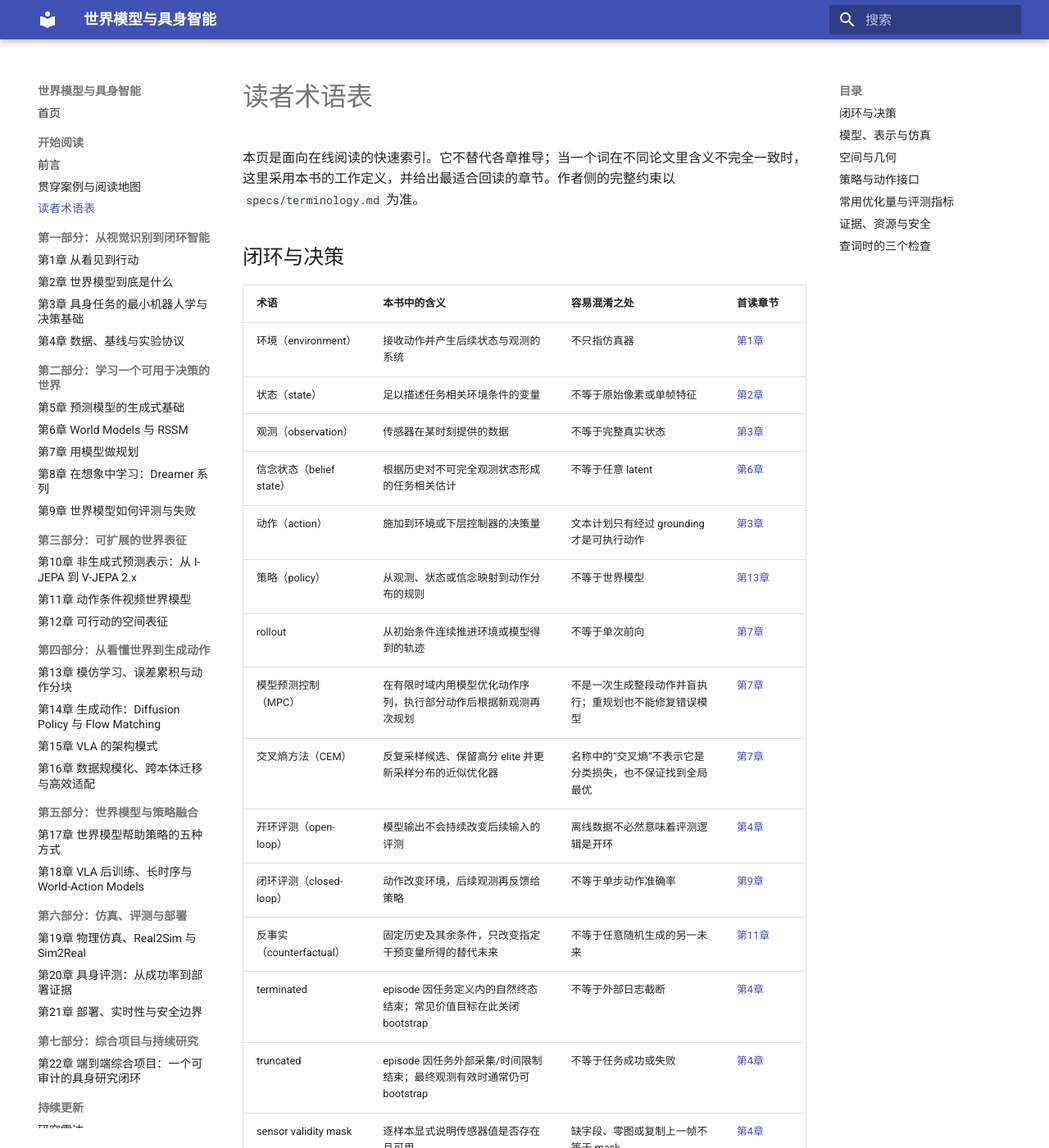
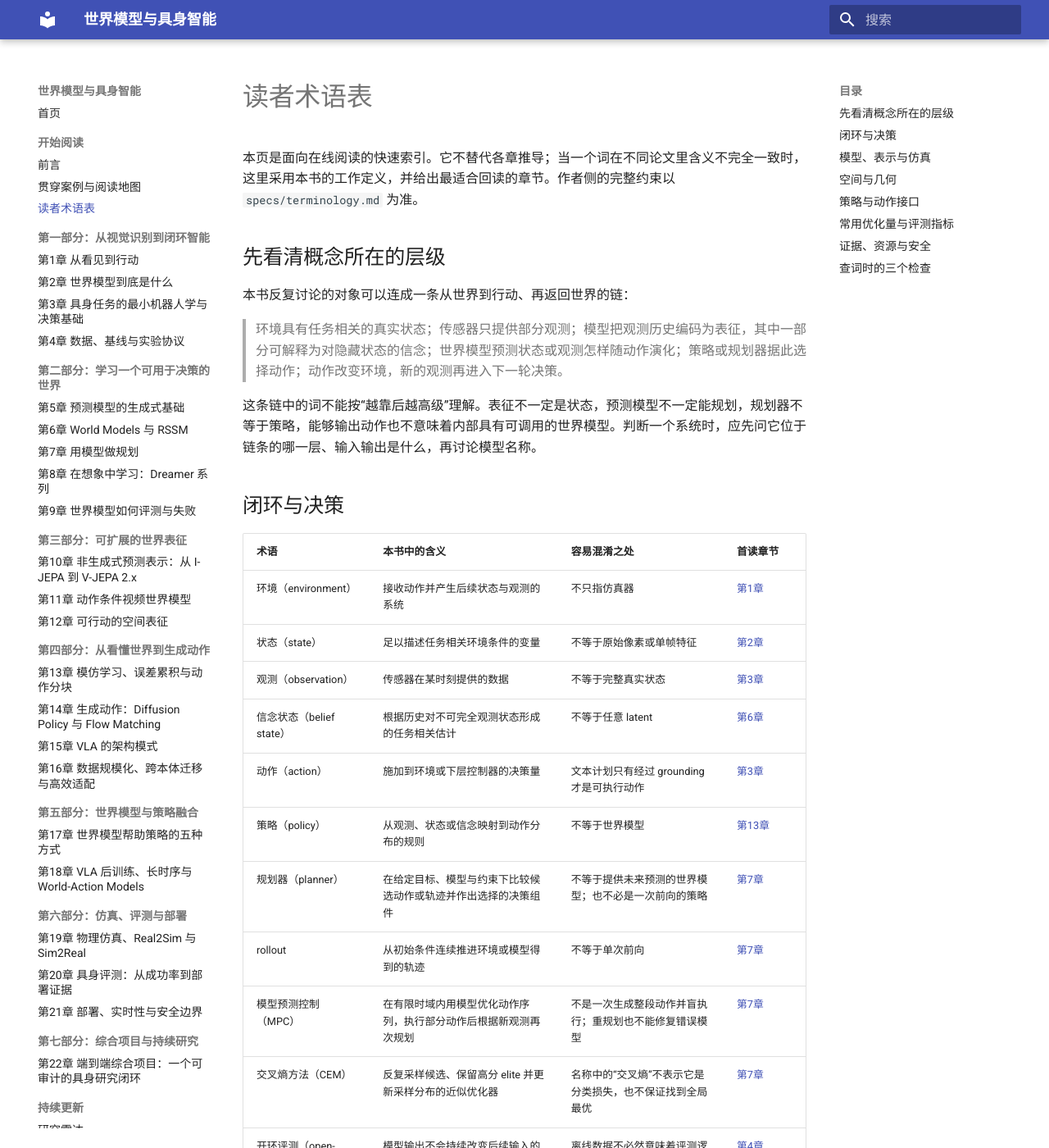
Before and after one commit to dollarser/world-models-and-embodied-ai-book, an MkDocs documentation site: the page built from docs/glossary.md, in a window 1280 px wide and 1400 px high. Shown: the whole window at 82% size. Built offline with MkDocs 1.6.1 and Material for MkDocs 9.7.7, drawn with Linux system fonts in a browser that asks for light colours; some of the changed text lies outside the part shown.

Commit message:
docs: align core terminology across chapters

```diff
--- a/docs/glossary.md
+++ b/docs/glossary.md
@@ -1,6 +1,14 @@
 # 读者术语表
 
 本页是面向在线阅读的快速索引。它不替代各章推导；当一个词在不同论文里含义不完全一致时，这里采用本书的工作定义，并给出最适合回读的章节。作者侧的完整约束以 `specs/terminology.md` 为准。
+
+## 先看清概念所在的层级
+
+本书反复讨论的对象可以连成一条从世界到行动、再返回世界的链：
+
+> 环境具有任务相关的真实状态；传感器只提供部分观测；模型把观测历史编码为表征，其中一部分可解释为对隐藏状态的信念；世界模型预测状态或观测怎样随动作演化；策略或规划器据此选择动作；动作改变环境，新的观测再进入下一轮决策。
+
+这条链中的词不能按“越靠后越高级”理解。表征不一定是状态，预测模型不一定能规划，规划器不等于策略，能够输出动作也不意味着内部具有可调用的世界模型。判断一个系统时，应先问它位于链条的哪一层、输入输出是什么，再讨论模型名称。
 
 ## 闭环与决策
 
@@ -12,6 +20,7 @@
 | 信念状态（belief state） | 根据历史对不可完全观测状态形成的任务相关估计 | 不等于任意 latent | [第6章](part-02-world-models/ch06-rssm.md) |
 | 动作（action） | 施加到环境或下层控制器的决策量 | 文本计划只有经过 grounding 才是可执行动作 | [第3章](part-01-loop/ch03-minimal-robotics-and-decision.md) |
 | 策略（policy） | 从观测、状态或信念映射到动作分布的规则 | 不等于世界模型 | [第13章](part-04-policies/ch13-imitation-and-action-chunks.md) |
+| 规划器（planner） | 在给定目标、模型与约束下比较候选动作或轨迹并作出选择的决策组件 | 不等于提供未来预测的世界模型；也不必是一次前向的策略 | [第7章](part-02-world-models/ch07-model-based-planning.md) |
 | rollout | 从初始条件连续推进环境或模型得到的轨迹 | 不等于单次前向 | [第7章](part-02-world-models/ch07-model-based-planning.md) |
 | 模型预测控制（MPC） | 在有限时域内用模型优化动作序列，执行部分动作后根据新观测再次规划 | 不是一次生成整段动作并盲执行；重规划也不能修复错误模型 | [第7章](part-02-world-models/ch07-model-based-planning.md) |
 | 交叉熵方法（CEM） | 反复采样候选、保留高分 elite 并更新采样分布的近似优化器 | 名称中的“交叉熵”不表示它是分类损失，也不保证找到全局最优 | [第7章](part-02-world-models/ch07-model-based-planning.md) |
@@ -28,6 +37,8 @@
 | 术语 | 本书中的含义 | 容易混淆之处 | 首读章节 |
 | --- | --- | --- | --- |
 | 世界模型（world model） | 对任务相关状态及其随动作演化规律的可学习表示 | 不是任意视频生成器 | [第2章](part-01-loop/ch02-what-is-a-world-model.md) |
+| 表征（representation） | 模型从观测或历史中提取、编码并提供给下游使用的信息 | 可读出某个变量不等于它是完整状态，也不证明策略会使用它 | [第10章](part-03-representations/ch10-jepa-representations.md) |
+| 潜在状态（latent state） | 模型内部用于递推、预测或决策的隐变量 | 不自动等于真实环境状态或经过校准的信念状态 | [第6章](part-02-world-models/ch06-rssm.md) |
 | 转移模型（transition model） | 预测状态在动作条件下如何变化 | 不等于无动作条件编码器 | [第6章](part-02-world-models/ch06-rssm.md) |
 | 循环状态空间模型（RSSM） | 用循环确定性状态汇总历史，并以随机潜变量表达观测修正与不确定性的状态空间模型族 | RSSM 的 prior/posterior 数据流较稳定，潜变量形式和损失实现并不唯一 | [第6章](part-02-world-models/ch06-rssm.md) |
 | 逆动力学模型（IDM） | 根据相邻状态、观测或表征推断可能动作的模型 | 转移到动作可能一对多；额外 IDM 会改变方法的归因与比较成本 | [第9章](part-02-world-models/ch09-evaluation.md) |
```
Also changed, not shown: docs/part-01-loop/ch01-from-seeing-to-acting.md (+1 -1 lines), docs/part-01-loop/ch02-what-is-a-world-model.md (+2 -0 lines), docs/part-02-world-models/ch07-model-based-planning.md (+3 -1 lines), docs/part-04-policies/ch13-imitation-and-action-chunks.md (+1 -1 lines).
